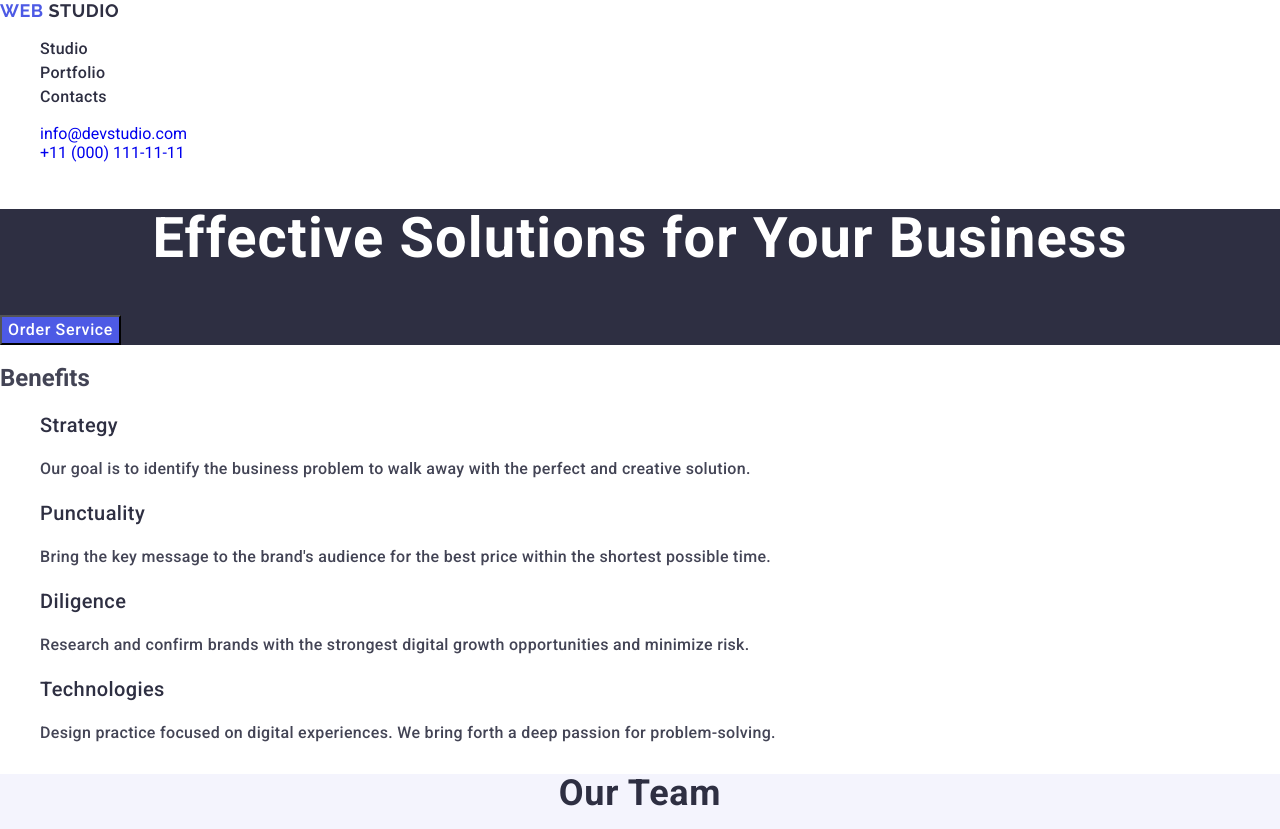
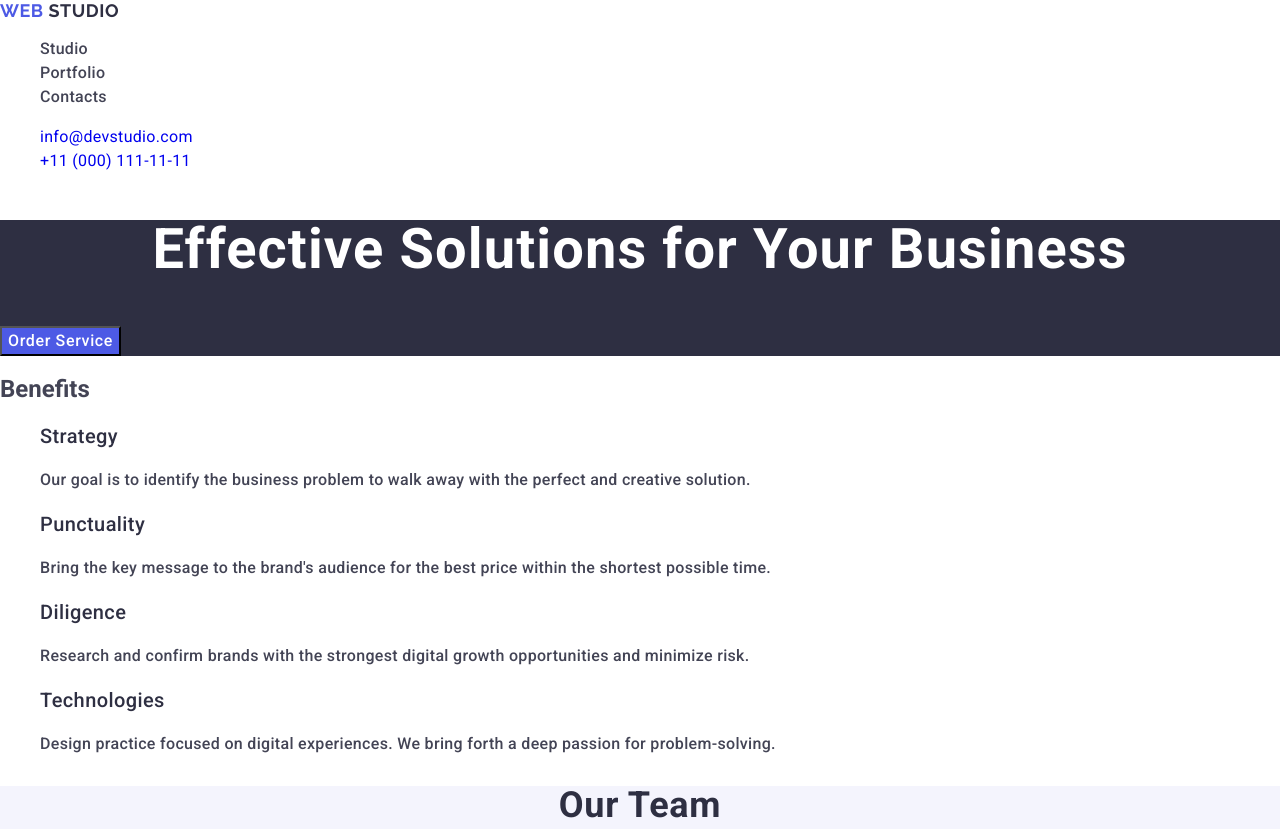
Before and after one commit to artemfastovets/goit-markup-hw-02, a plain HTML site: page index.html in a window 1280 px wide. Shown: the top 829 px of the page. Drawn offline with nearby package versions, Linux system fonts and the light colour scheme.

Commit message:
correcting

```diff
--- a/css/styles.css
+++ b/css/styles.css
@@ -23,7 +23,7 @@ a {text-decoration: none;}
     font-size: 16px;
     line-height: 1.5;
     letter-spacing: 0.02em;
-    color: #2e2f42;
+    color: #434455;
     text-decoration: none;
 }
 .nav-link:hover, .nav-link:focus {
@@ -108,3 +108,8 @@ a {text-decoration: none;}
     letter-spacing: 0.02em;
     color: #434455;}
 address {font-style: normal}
+.contact-list {
+    line-height: 1.5;
+    letter-spacing: 0.02em;
+    color: #434455;
+}
--- a/index.html
+++ b/index.html
@@ -22,7 +22,7 @@
                 <li class="nav-item"><a href="" class="nav-link">Contacts</a></li>
             </ul>
         </nav>
-        <address class="contact-info">
+        <address>
             <ul class="contact-list">
                 <li class="contact-item"><a href="mailto:info@devstudio.com" class="contact-link">info@devstudio.com</a></li>
                 <li class="contact-item"><a href="tel:+110001111111" class="contact-link">+11 (000) 111-11-11</a></li>
```
